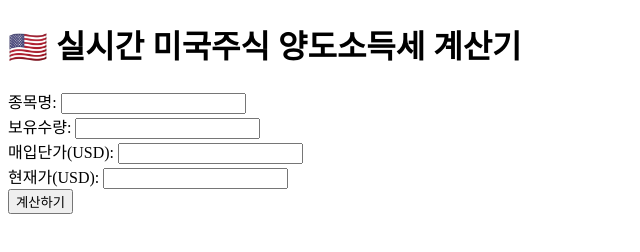
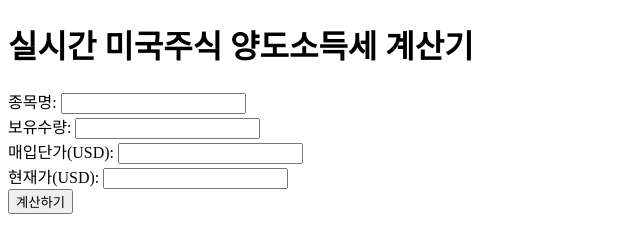
Before and after one commit to stockpark/us-stock-tax-calculator, a plain HTML site: page index.html in a window 1280 px wide. Shown: the whole page, without its empty margins (0-640 px from the left). Drawn offline with Linux system fonts and the light colour scheme.

Commit message:
Update index.html

```diff
--- a/index.html
+++ b/index.html
@@ -6,7 +6,7 @@
   <title>실시간 미국주식 양도소득세 계산기</title>
 </head>
 <body>
-  <h1>🇺🇸 실시간 미국주식 양도소득세 계산기</h1>
+  <h1>실시간 미국주식 양도소득세 계산기</h1>
 
   <form id="inputForm">
     <label>종목명: <input id="ticker" type="text" required></label><br>
```
